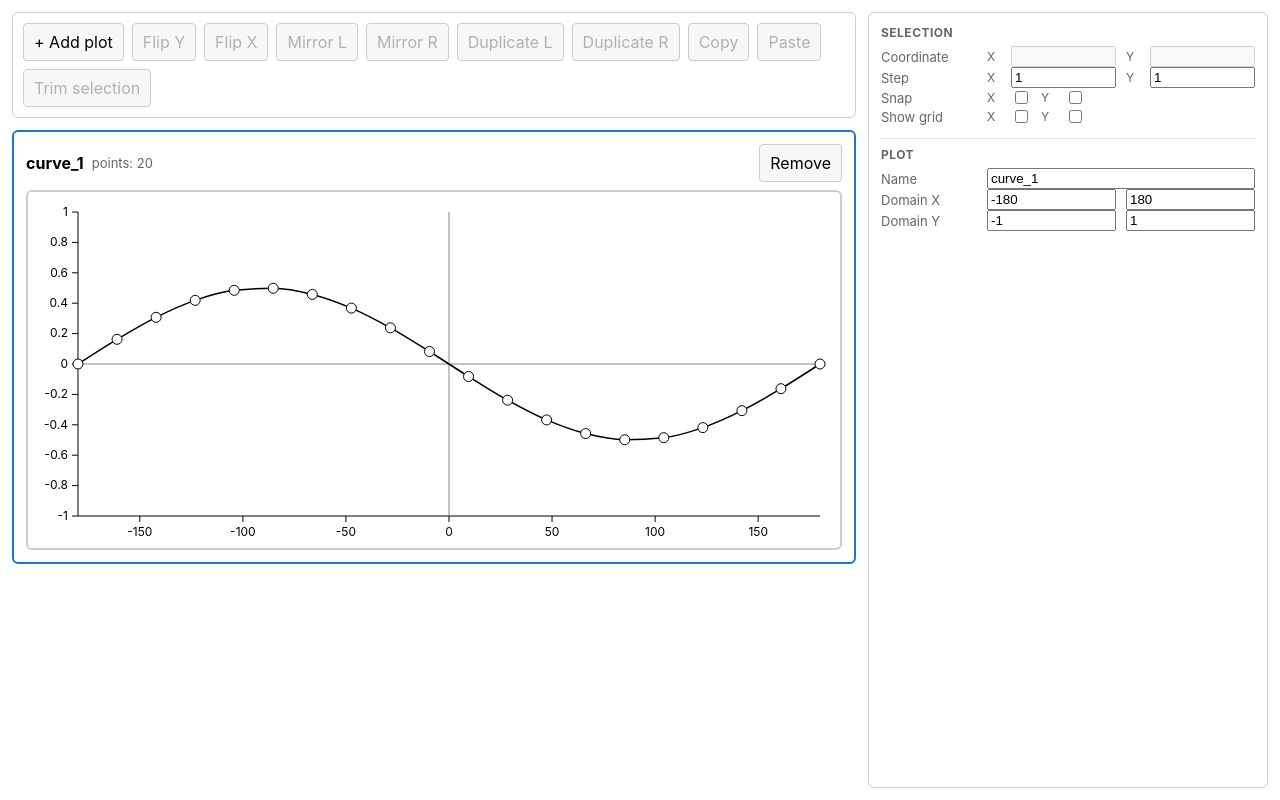
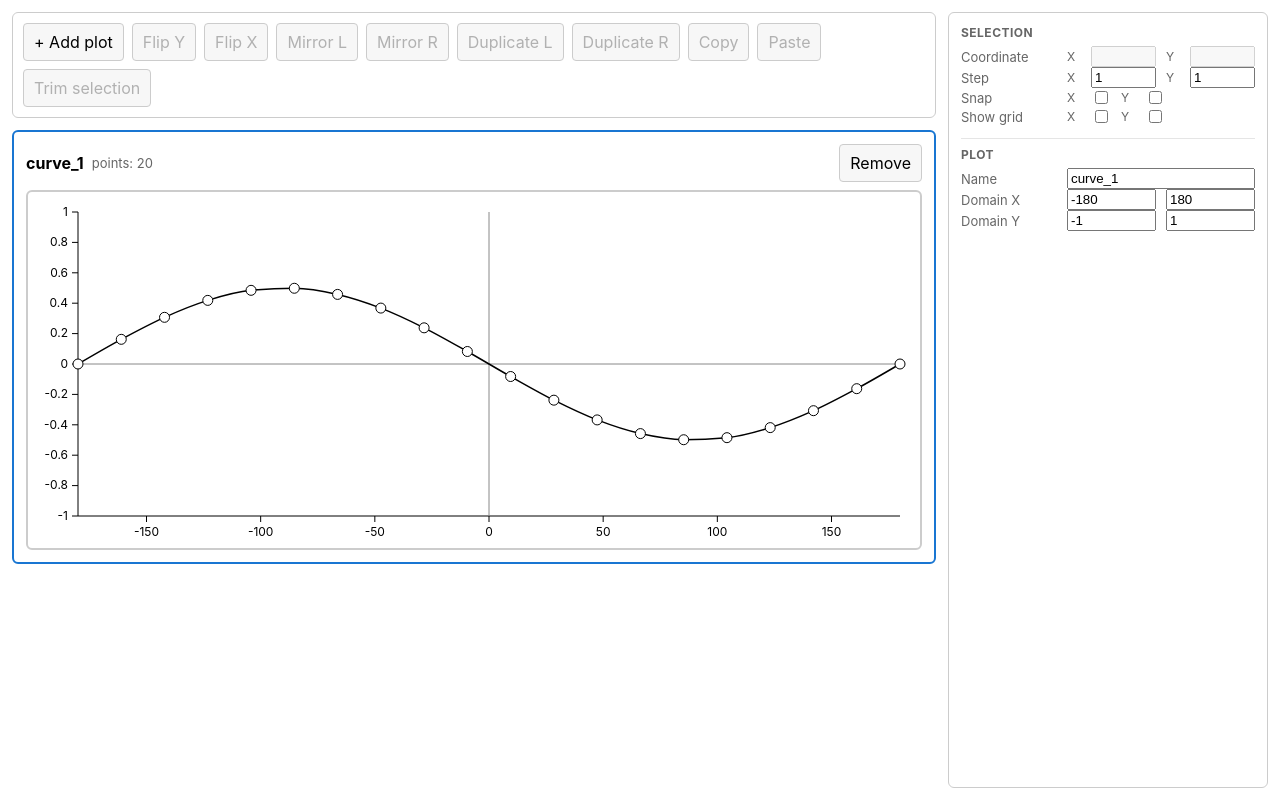
Before and after one commit to timkondratev/aero-curves, a React (Vite) app: page / in a window 1280 px wide. Built offline with nearby package versions, Linux system fonts and the light colour scheme; the HTML template or start-up script is replaced by a standard one.

Commit message:
Add sidebar resize

```diff
--- a/src/App.tsx
+++ b/src/App.tsx
@@ -1,4 +1,4 @@
-import { useEffect, useMemo, useReducer, useRef } from "react";
+import { useEffect, useMemo, useReducer, useRef, useState } from "react";
 import { Plot } from "./components/Plot";
 import { SideBar } from "./components/SideBar";
 import { ToolBar } from "./components/ToolBar";
@@ -18,6 +18,8 @@ import { parsePointsFromClipboard, serializePointsForClipboard } from "./utils/c
 import "./styles/globals.css";
 
 const HISTORY_LIMIT = 100;
+const MIN_SIDEBAR_WIDTH = 260;
+const MAX_SIDEBAR_WIDTH = 520;
 
 const cloneState = (state: AppState): AppState => {
 	if (typeof structuredClone === "function") {
@@ -28,10 +30,12 @@ const cloneState = (state: AppState): AppState => {
 
 function App_() {
 	const [state, dispatch] = useReducer(reducer, undefined, makeInitialState);
+	const [sidebarWidth, setSidebarWidth] = useState(320);
 	const lastCopiedRef = useRef<{ x: number; y: number }[] | null>(null);
 	const pastRef = useRef<AppState[]>([]);
 	const futureRef = useRef<AppState[]>([]);
 	const historyBaseRef = useRef<AppState | null>(null);
+	const sidebarDragRef = useRef<{ startX: number; startWidth: number } | null>(null);
 
 	const activePlot = useMemo(
 		() => state.plots.find(p => p.id === state.activePlotId) ?? null,
@@ -187,6 +191,29 @@ function App_() {
 		historyBaseRef.current = null;
 	};
 
+	const handleSidebarResizeStart = (e: React.MouseEvent<HTMLDivElement>) => {
+		e.preventDefault();
+		sidebarDragRef.current = { startX: e.clientX, startWidth: sidebarWidth };
+		const onMove = (ev: MouseEvent) => {
+			if (!sidebarDragRef.current) return;
+			const delta = ev.clientX - sidebarDragRef.current.startX;
+			const nextWidth = Math.min(
+				MAX_SIDEBAR_WIDTH,
+				Math.max(MIN_SIDEBAR_WIDTH, sidebarDragRef.current.startWidth - delta)
+			);
+			setSidebarWidth(nextWidth);
+		};
+
+		const onUp = () => {
+			sidebarDragRef.current = null;
+			window.removeEventListener("mousemove", onMove);
+			window.removeEventListener("mouseup", onUp);
+		};
+
+		window.addEventListener("mousemove", onMove);
+		window.addEventListener("mouseup", onUp);
+	};
+
 	useEffect(() => {
 		const handleKeyDown = (e: KeyboardEvent) => {
 			const isFormField = e.target instanceof HTMLElement &&
@@ -275,7 +302,14 @@ function App_() {
 				</div>
 			</div>
 
-			<div className="sidebar-container">
+			<div className="sidebar-container" style={{ width: sidebarWidth }}>
+				<div
+					className="sidebar-drag-handle"
+					onMouseDown={handleSidebarResizeStart}
+					role="separator"
+					aria-orientation="vertical"
+					aria-label="Resize sidebar"
+				/>
 				<SideBar plot={activePlot} onChange={handleReplacePlot} />
 			</div>
 		</div>
--- a/src/styles/globals.css
+++ b/src/styles/globals.css
@@ -46,8 +46,7 @@
 
 .sidebar-container {
 	flex: 0 0 auto;
-	width: max-content;
-	max-width: 400px;
+	max-width: 520px;
 	min-width: 260px;
 	height: calc(100vh - 24px);
 	max-height: calc(100vh - 24px);
@@ -59,6 +58,17 @@
 	overflow: auto;
 	position: sticky;
 	top: var(--space-3);
+}
+
+.sidebar-drag-handle {
+	position: absolute;
+	left: -8px;
+	top: 0;
+	width: 26px;
+	height: 100%;
+	cursor: col-resize;
+	background: transparent;
+	user-select: none;
 }
 
 .toolbar {
```
